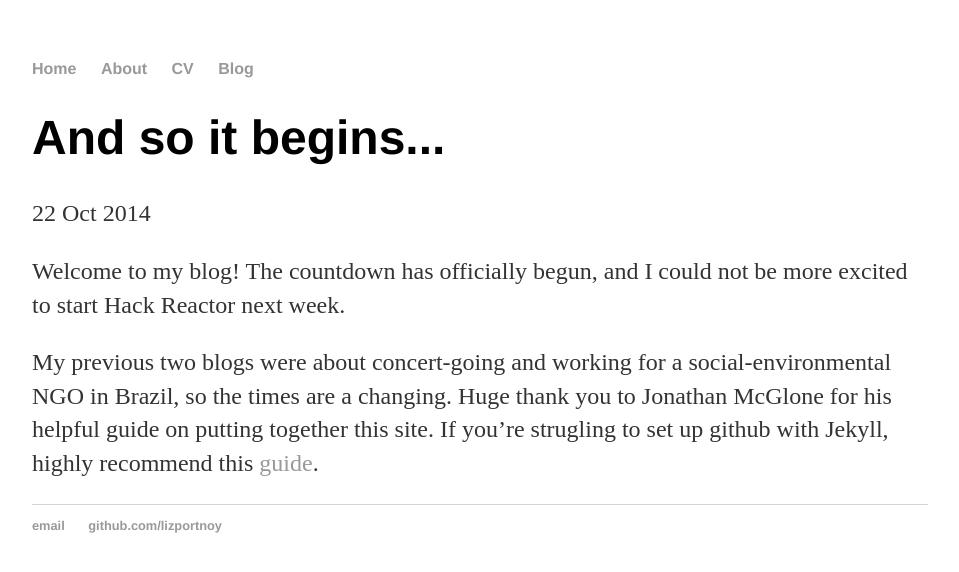
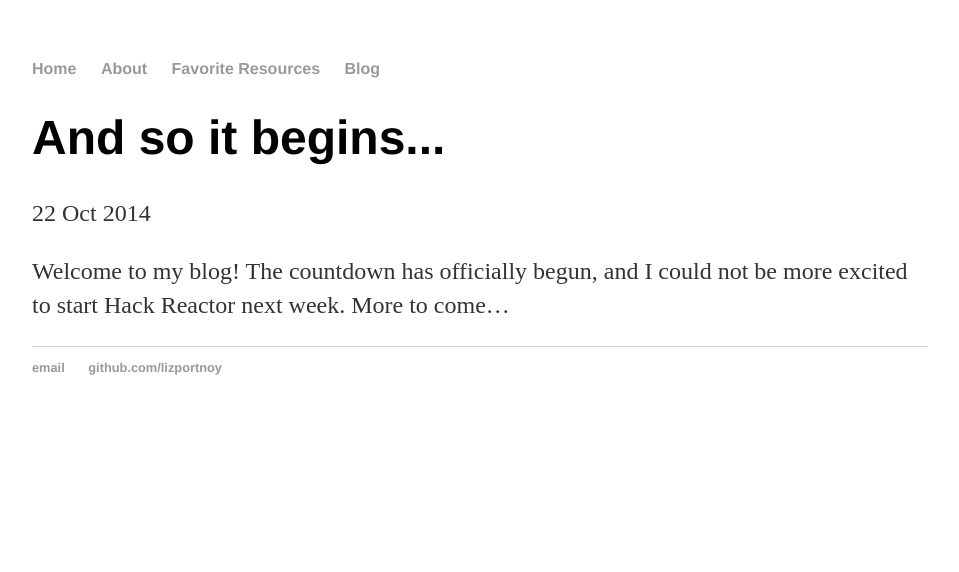
Before and after one commit to lizportnoy/lizportnoy.github.io, a Jekyll site: the page built from _posts/2014-10-22-and-so-it-begins.md, in a window 1280 px wide. Shown: the top 572 px of the page, without its empty margins (160-1119 px from the left). Built offline with Jekyll 4.4.1, drawn with Linux system fonts in a browser that asks for light colours.

Commit message:
New pages

```diff
--- a/_layouts/default.html
+++ b/_layouts/default.html
@@ -3,14 +3,14 @@
 		<head>
 			<title>{{ page.title }}</title>
 			<!-- link to main stylesheet -->
-			<link rel="stylesheet" href="/CSS/main.css">
+			<link rel="stylesheet" href="/css/main.css">
 		</head>
 		<body>
 			<nav>
 	    		<ul>
 	        		<li><a href="/">Home</a></li>
 		        	<li><a href="/about">About</a></li>
-	        		<li><a href="/cv">CV</a></li>
+	        		<li><a href="/favorite-resources">Favorite Resources</a></li>
 	        		<li><a href="/blog">Blog</a></li>
 	    		</ul>
 			</nav>
--- a/_posts/2014-10-22-and-so-it-begins.md
+++ b/_posts/2014-10-22-and-so-it-begins.md
@@ -4,6 +4,4 @@
 date: 2014-10-22
 ---
 
-Welcome to my blog! The countdown has officially begun, and I could not be more excited to start Hack Reactor next week.
-
-My previous two blogs were about concert-going and working for a social-environmental NGO in Brazil, so the times are a changing. Huge thank you to Jonathan McGlone for his helpful guide on putting together this site. If you're strugling to set up github with Jekyll, highly recommend this [guide](http://jmcglone.com/guides/github-pages/).
+Welcome to my blog! The countdown has officially begun, and I could not be more excited to start Hack Reactor next week. More to come...
```
Also changed, not shown: about/index.html (added, +11 -0 lines), blog/index.html (+7 -8 lines), favorite-resources/index.html (added, +13 -0 lines).
